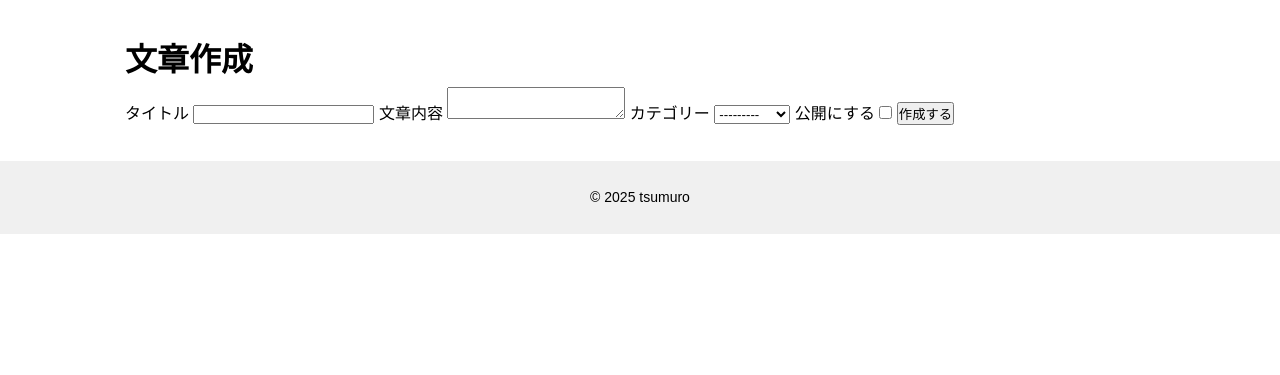
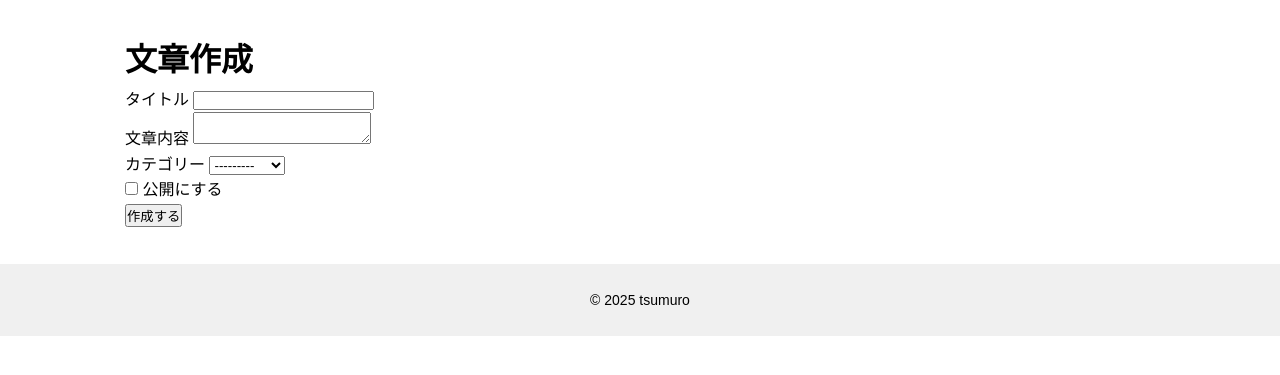
Before and after one commit to o-tsumuro/typingproject, a Django app: page /content/create_content/ in a window 1280 px wide. Shown: the part 88-463 px from the top of the page. Run offline with Django 4.2, Linux system fonts and the light colour scheme; data comes from the database, SQL or seed files in the repository.

Commit message:
create-content.html 修正

```diff
--- a/contentapp/templates/create_content.html
+++ b/contentapp/templates/create_content.html
@@ -1,27 +1,34 @@
 {% extends "base.html" %}
 
-{% block title %}create_content{% endblock %}
+{% block title %}文章作成{% endblock %}
 
 {% block contents %}
-
+<div class="content-creation">
     <h1>文章作成</h1>
     <form method="post">
         {% csrf_token %}
 
+        <div>
             <label for="title">タイトル</label>
             <input type="text" id="title" name="title" required>
+        </div>
 
+        <div>
             <label for="sentence">文章内容</label>
             <textarea id="sentence" name="sentence" required></textarea>
+        </div>
 
+        <div>
             <label for="category">カテゴリー</label>
             {{ form.category }}
+        </div>
 
+        <div class="checkbox-group">
+            <input type="checkbox" id="is_public" name="is_public">
             <label for="is_public">公開にする</label>
-        <input type="checkbox" id="is_public" name="is_public">
+        </div>
 
         <button type="submit">作成する</button>
-
     </form>
-
+</div>
 {% endblock %}
```
Lines whose indentation alone changed are shown as unchanged.
